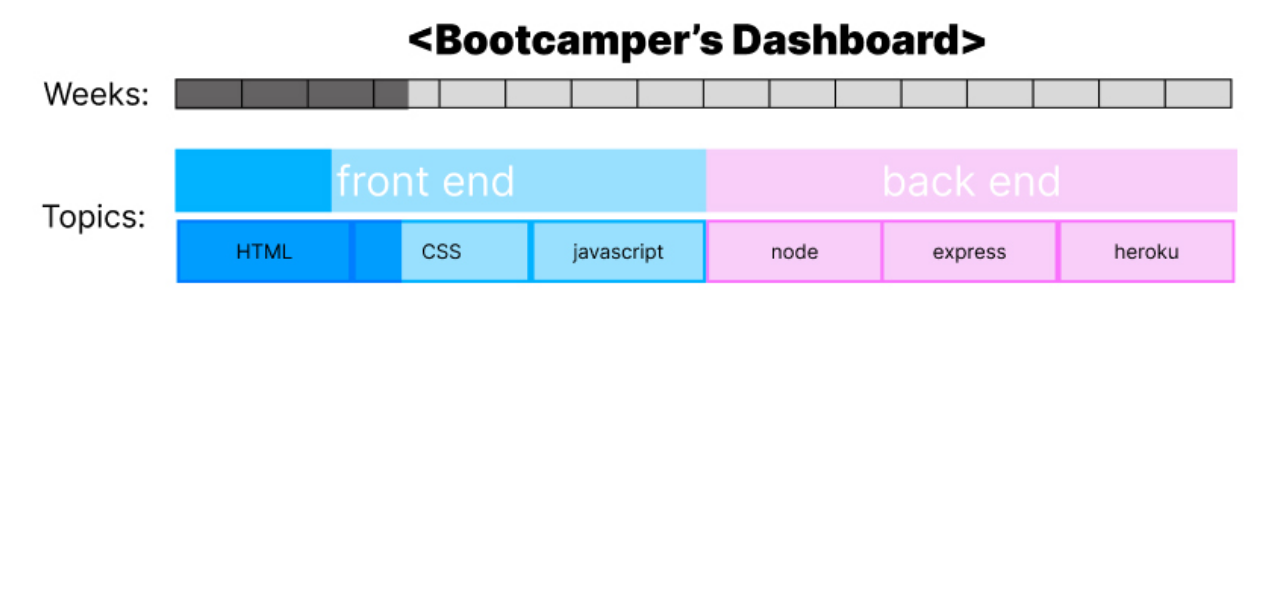
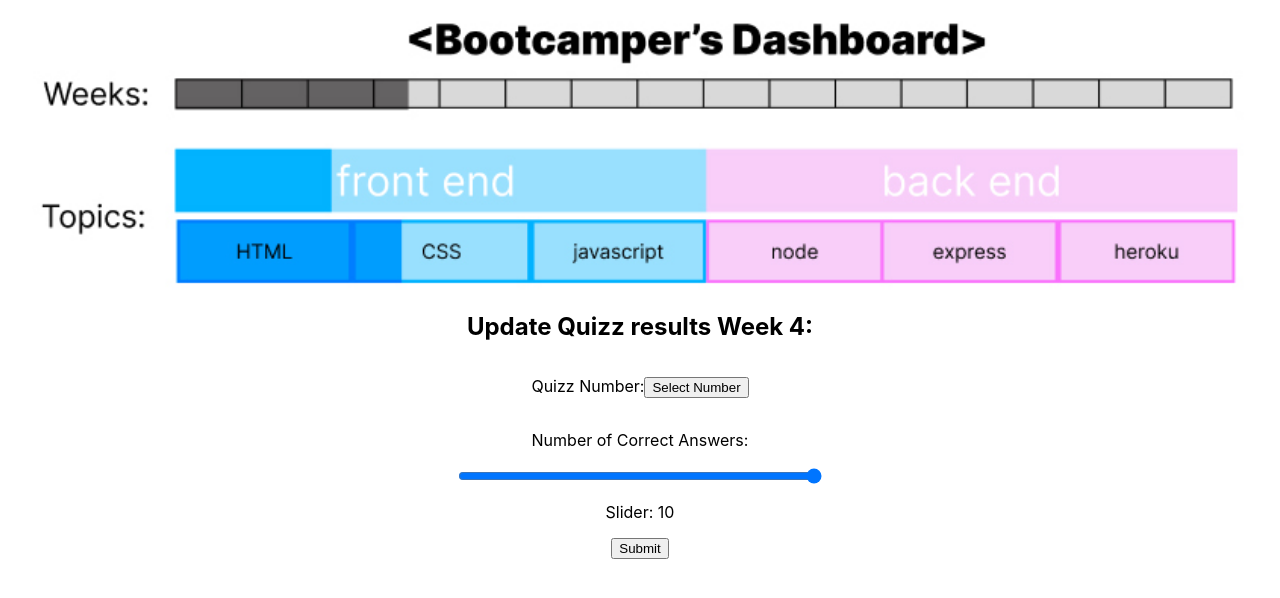
Before and after one commit to SchoolOfCode/w9_frontend-project-magic-room-32, a React (Create React App) app in the folder front/: page / in a window 1280 px wide. Shown: the top 598 px of the page. Built offline with nearby package versions, Linux system fonts and the light colour scheme.

Commit message:
working on slider

```diff
--- a/front/src/components/App/App.js
+++ b/front/src/components/App/App.js
@@ -1,5 +1,6 @@
 import './App.css';
 import TopHeader from '../TopHeader/topHeader';
+import QuizzInput from '../QuizzInput/quizzInput';
 
 
 
@@ -10,6 +11,8 @@ function App() {
 
 
     <TopHeader />
+    <QuizzInput />
+
 
 
 
--- /dev/null
+++ b/front/src/components/QuizzInput/quizzInput.css
@@ -0,0 +1,22 @@
+
+#quizzInput {
+    display: flex;
+    flex-direction: column;
+
+    align-items: center;
+
+
+
+
+    width: 95%;
+}
+
+
+#quizzNumberSelect {
+    display: none;
+}
+
+
+#slider {
+    width: 30%;
+}
--- /dev/null
+++ b/front/src/components/QuizzInput/quizzInput.js
@@ -0,0 +1,120 @@
+
+import './quizzInput.css';
+
+import { useState} from 'react';
+
+
+
+
+export default function QuizzInput() {
+
+    // number of quizz selected:
+    const [quizzNumberSelected, setQuizzNumberSelected] = useState(true);
+    const [correctAnswers, setCorrectAnswers] = useState(10);
+
+
+
+
+
+
+
+
+
+
+// handle SLIDER change:
+function handleSliderChange() {
+    let sliderValue = document.querySelector('#slider').value;
+
+    setCorrectAnswers(sliderValue);
+
+
+
+
+
+
+}
+
+
+
+
+
+
+
+
+
+
+
+// handle quizz number selection
+    function handleQuizzNumberSelect() {
+        let dropDownQuizzSelect = document.querySelector('#quizzNumberSelect');
+
+        if(quizzNumberSelected) {
+            setQuizzNumberSelected(false);
+            dropDownQuizzSelect.style.display = 'block'
+        }
+        else {
+            setQuizzNumberSelected(true)
+            dropDownQuizzSelect.style.display = 'none'
+        }
+
+    }
+
+
+
+
+    return (<div id='quizzInput'>
+<h2>Update Quizz results Week 4:</h2>
+
+
+<p>Quizz Number:
+
+        <button onClick={handleQuizzNumberSelect}> Select Number</button>
+        <div id='quizzNumberSelect'>
+
+            <input type='radio' value='1' name='quizzNumber'/>
+            <label for='quizzNumber'>1</label>
+
+            <input type='radio' value='2' name='quizzNumber'/>
+            <label for='quizzNumber'>2</label>
+
+            <input type='radio' value='3' name='quizzNumber'/>
+            <label for='quizzNumber'>3</label>
+
+            <input type='radio' value='4' name='quizzNumber'/>
+            <label for='quizzNumber'>4</label>
+
+            <input type='radio' value='5' name='quizzNumber'/>
+            <label for='quizzNumber'>5</label>
+
+        </div>
+</p>
+
+
+
+
+{/* SLIDER selector:  */}
+<p>Number of Correct Answers:
+
+
+
+
+
+
+
+
+
+</p>
+
+
+<input type="range" min="1" max="10" step='1'  class="slider" id="slider" default-value='0' onChange={handleSliderChange} />
+<p id='sliderValue'>Slider: {correctAnswers} </p>
+
+
+
+
+
+
+<button>Submit</button>
+
+    </div>)
+}
```
